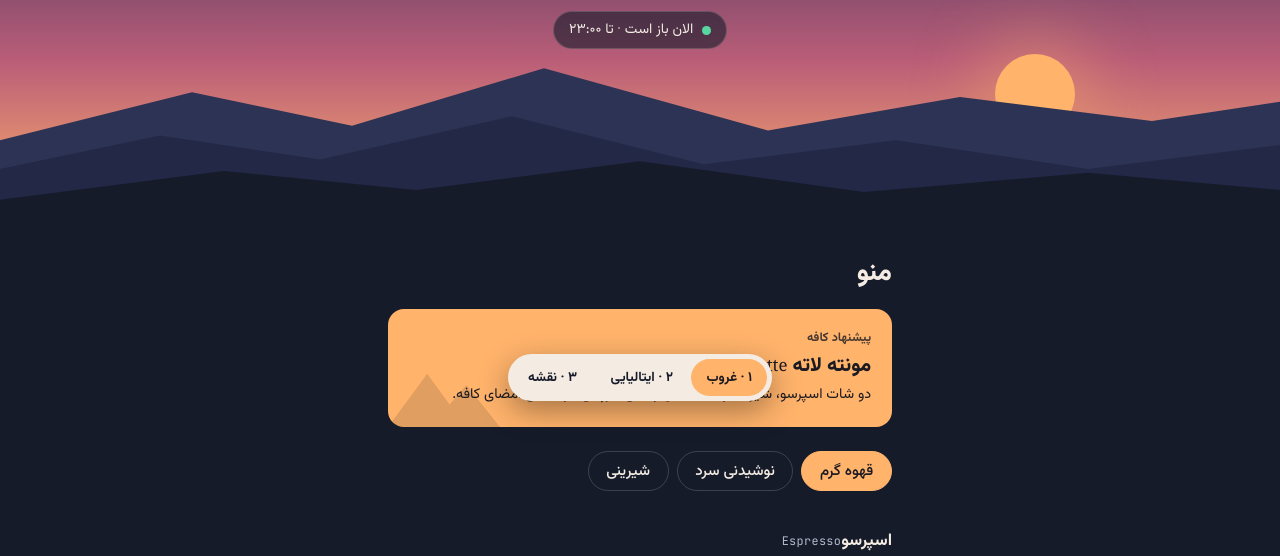
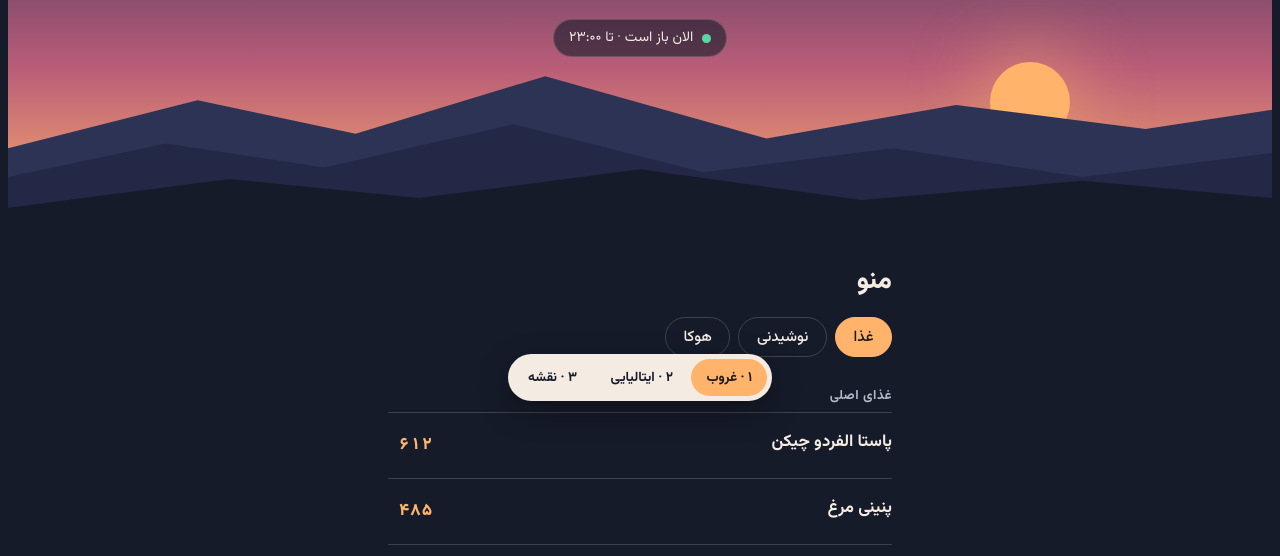
Before and after one commit to smkotabligh/smkotabligh.github.io, a plain HTML site: page qr/monte/c.html in a window 1280 px wide. Shown: the part 387-943 px from the top of the page. Drawn offline with Linux system fonts and the light colour scheme; a web font is replaced by a local one.

Commit message:
Update c.html
cofe

```diff
--- a/qr/monte/c.html
+++ b/qr/monte/c.html
@@ -1,4 +1,3 @@
-<!doctype html><html><head><meta charset=utf8><meta name=viewport content="width=device-width,initial-scale=1,viewport-fit=cover"><style>:root{color-scheme:light;box-sizing:border-box;padding-top:env(safe-area-inset-top,0px);padding-bottom:env(safe-area-inset-bottom,0px)}html{scroll-padding-top:env(safe-area-inset-top,0px)}body{margin:0;padding:0;font:14px -apple-system,BlinkMacSystemFont,sans-serif;background:#fff;color:#000}img{max-width:100%}[hidden]:not([hidden=until-found i]){display:none!important}</style></head><body>
 <title>Café Monte</title>
 <link rel="preconnect" href="https://fonts.googleapis.com">
 <link rel="preconnect" href="https://fonts.gstatic.com" crossorigin>
@@ -132,6 +131,8 @@ html[data-design="3"] .tab[aria-selected="true"]{background:transparent;color:va
 .item .en{font-size:.74rem;font-weight:400;color:var(--item-muted);margin-inline-start:.5rem;letter-spacing:.03em}
 .item p{font-size:.88rem;line-height:1.7;color:var(--item-muted)}
 .price{flex:none;font-weight:800;font-size:1.05rem;color:var(--price-fg);background:var(--price-bg);min-width:2.9rem;text-align:center;padding:.1rem .65rem;border-radius:99px;font-variant-numeric:tabular-nums}
+.sub{list-style:none;font-size:.82rem;font-weight:700;letter-spacing:.04em;color:var(--muted);padding-top:1.5rem;padding-bottom:.3rem;border-bottom:1px solid var(--line)}
+.sub:first-child{padding-top:.4rem}
 html[data-design="2"] .menu{gap:.7rem}
 html[data-design="2"] .item{border:0;border-radius:var(--r);padding:1rem 1.1rem}
 html[data-design="3"] .item{border-bottom-style:dotted}
@@ -190,15 +191,6 @@ catch(e){document.documentElement.setAttribute('data-design','1')}
       <h2 id="menuTitle">منو</h2>
     </div>
 
-    <article class="signature">
-      <div>
-        <p class="sig-label">پیشنهاد کافه</p>
-        <h3>مونته لاته <span class="en" lang="en" dir="ltr">Monte Latte</span></h3>
-        <p class="desc">دو شات اسپرسو، شیر بخارداده، عسل و کمی دارچین. نوشیدنی امضای کافه.</p>
-      </div>
-      <svg class="sig-peak" viewBox="0 0 80 50" aria-hidden="true"><path d="M0 50 L28 12 L44 34 L56 20 L80 50Z"/></svg>
-    </article>
-
     <div class="tabs" role="tablist" aria-label="دسته‌بندی منو" id="tabs"></div>
     <ul class="menu" id="menuList" role="tabpanel"></ul>
   </section>
@@ -207,13 +199,10 @@ catch(e){document.documentElement.setAttribute('data-design','1')}
     <div class="sec-head"><h2 id="infoTitle">اطلاعات</h2></div>
     <dl class="info">
       <div><dt>ساعت کار</dt><dd id="hours"></dd></div>
-      <div><dt>آدرس</dt><dd>خیابان نمونه، پلاک ۱۲</dd></div>
-      <div><dt>تلفن</dt><dd><span class="handle">021 1234 5678</span></dd></div>
-      <div><dt>اینستاگرام</dt><dd><span class="handle">@cafemonte</span></dd></div>
+            <div><dt>تلفن</dt><dd><span class="handle">09307761386</span></dd></div>
+      <div><dt>اینستاگرام</dt><dd><span class="handle">@moonte.cafe</span></dd></div>
     </dl>
   </section>
-
-  <footer class="wrap foot">منتظر دیدار شما هستیم</footer>
 
   <nav class="switcher" aria-label="انتخاب طرح">
     <div class="sw" id="sw">
@@ -227,31 +216,67 @@ catch(e){document.documentElement.setAttribute('data-design','1')}
 <script>
 (function(){
   var CAFE={open:8,close:23};
-  var TABS=[['hot','قهوه گرم'],['cold','نوشیدنی سرد'],['sweet','شیرینی']];
+  var TABS=[['food','غذا'],['drinks','نوشیدنی'],['hookah','هوکا']];
   var MENU={
-    hot:[
-      ['اسپرسو','Espresso','دابل‌شات، غلیظ و با کرمای طلایی'],
-      ['آمریکانو','Americano','اسپرسو با آب داغ، سبک و تمیز'],
-      ['کاپوچینو','Cappuccino','اسپرسو، شیر بخارداده و فوم مخملی'],
-      ['لاته','Latte','اسپرسو با شیر زیاد و فوم نازک'],
-      ['فلت وایت','Flat White','دو شات اسپرسو با شیر ابریشمی'],
-      ['موکا','Mocha','اسپرسو، شکلات تلخ و شیر']
+    food:[
+      ['غذای اصلی',[
+        ['پاستا الفردو چیکن',612],
+        ['پنینی مرغ',485],
+        ['بشقاب رژیمی',845]
+      ]],
+      ['پیش غذا',[
+        ['سالاد سزار',595],
+        ['سیب زمینی',339]
+      ]]
     ],
-    cold:[
-      ['آیس لاته','Iced Latte','اسپرسو، شیر سرد و یخ'],
-      ['کلد برو','Cold Brew','دم‌آوری آهسته در سرما، ۱۴ ساعت'],
-      ['اسپرسو تونیک','Espresso Tonic','اسپرسو روی تونیک و لیمو'],
-      ['آفوگاتو','Affogato','بستنی وانیلی با یک شات اسپرسو داغ'],
-      ['آیس موکا','Iced Mocha','اسپرسو، شکلات و شیر سرد'],
-      ['لیموناد نعنا','Mint Lemonade','لیمو تازه، نعنا و کمی گاز']
+    drinks:[
+      ['شیک',[
+        ['شیک شکلات',319],
+        ['شیک شکلات موز',353],
+        ['شیک موز',333],
+        ['شیک توت فرنگی',367],
+        ['شیک لوتوس',349],
+        ['شیک بادام زمینی',337],
+        ['شیک وانیل',291],
+        ['شیک پسته',388]
+      ]],
+      ['دمنوش و چای',[
+        ['اپل پارادایس',187],
+        ['دمنوش آرامش',169],
+        ['کویین بری',154],
+        ['نعنا مراکشی',132],
+        ['چای سیاه',90],
+        ['چای سبز',124],
+        ['چای زعفران',212],
+        ['چای هل',165],
+        ['چای دارچین',107],
+        ['هات چاکلت',226],
+        ['چای ماسالا',198]
+      ]],
+      ['ماکتیل',[
+        ['لیدی سور',280],
+        ['هاوانا دریم',294],
+        ['مونته سیگنیچر',311],
+        ['کوکونادین',298],
+        ['جینجرید',278],
+        ['موهیتو',258],
+        ['رد موهیتو',258],
+        ['لیموناد',238],
+        ['بلو لاو',295]
+      ]]
     ],
-    sweet:[
-      ['تیرامیسو','Tiramisu','ماسکارپونه و بیسکویت آغشته به قهوه'],
-      ['چیزکیک','Cheesecake','پایه کره‌ای با سس توت‌فرنگی'],
-      ['کروسان کره','Butter Croissant','تازه‌پز، ترد بیرون و نرم داخل'],
-      ['براونی گردو','Walnut Brownie','شکلات تلخ و گردوی خردشده'],
-      ['کیک هویج','Carrot Cake','دارچین، گردو و کرم پنیری'],
-      ['کوکی شکلاتی','Choc Chip Cookie','تکه‌های شکلات، نرم در مرکز']
+    hookah:[
+      ['هوکا',[
+        ['اسپشیال مونته',397],
+        ['کلاسیک',397],
+        ['مسکو',379],
+        ['اسکای فال',379],
+        ['هاوانا',379],
+        ['لیدی',379],
+        ['لاو',379],
+        ['طالبی هندوانه',379],
+        ['دوسیب',379]
+      ]]
     ]
   };
 
@@ -260,11 +285,14 @@ catch(e){document.documentElement.setAttribute('data-design','1')}
   var $=function(id){return document.getElementById(id)};
 
   /* menu */
-  var current='hot';
+  var current='food';
   function renderMenu(){
     var html='';
-    MENU[current].forEach(function(it){
-      html+='<li class="item"><div><h3>'+it[0]+'<span class="en" lang="en" dir="ltr">'+it[1]+'</span></h3><p>'+it[2]+'</p></div></li>';
+    MENU[current].forEach(function(grp){
+      if(MENU[current].length>1)html+='<li class="sub">'+grp[0]+'</li>';
+      grp[1].forEach(function(it){
+        html+='<li class="item"><div><h3>'+it[0]+'</h3></div><b class="price">'+toFa(it[1])+'</b></li>';
+      });
     });
     $('menuList').innerHTML=html;
     Array.prototype.forEach.call($('tabs').children,function(b){b.setAttribute('aria-selected',b.dataset.k===current?'true':'false')});
@@ -325,5 +353,3 @@ catch(e){document.documentElement.setAttribute('data-design','1')}
   setDesign(root.getAttribute('data-design')||'1');
 })();
 </script>
-
-</body></html>
```
